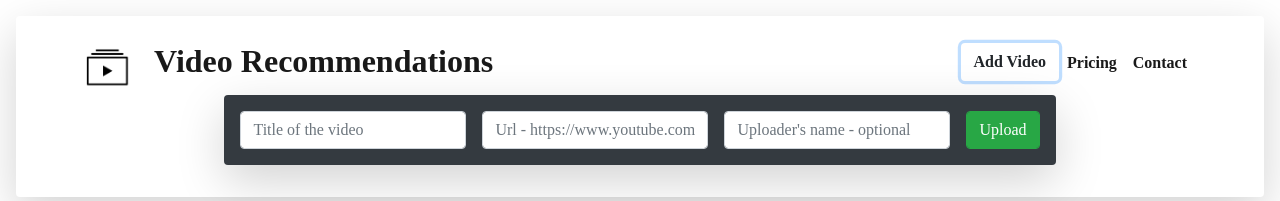
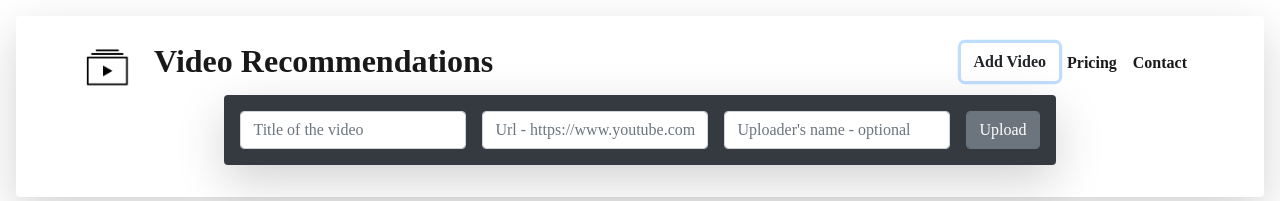
Before and after one commit to sirpfaira/cyf-video-recommendation, a React (Create React App) app in the folder client/: page / in a window 1280 px wide. Both pictures are taken after a click on the button "Add Video". Shown: the top 201 px of the page. Built offline with nearby package versions, Linux system fonts and the light colour scheme.

Commit message:
Level 199 complete

```diff
--- a/client/src/App.css
+++ b/client/src/App.css
@@ -9,7 +9,7 @@
   --icons-color: rgb(16, 88, 63);
   --button-background: rgb(174, 206, 119);
   --warning-color: rgb(245, 121, 121);
-  --pressed-button: rgb(20, 7, 204);
+  --pressed-button: rgb(10, 3, 105);
 }
 @import url('https://fonts.googleapis.com/css2?family=Fredericka+the+Great&display=swap');
 
--- a/client/src/App.js
+++ b/client/src/App.js
@@ -99,6 +99,7 @@ const App = () => {
     const author = data.get('author');
 
     if (title && url) {
+      if (url.includes('https://www.youtube.com/watch?v=')) {
         let tempArr = [...videos];
         tempArr.sort((a, b) => (a.id > b.id ? 1 : b.id > a.id ? -1 : 0));
         const newVideo = {
@@ -109,15 +110,26 @@ const App = () => {
           dislikes: 0,
           uploader: author || 'Anonymous',
         };
-      console.log(newVideo);
+        //console.log(newVideo);
         //tempArr.push(newVideo);
+        Array.from(document.querySelectorAll('input')).forEach(
+          (input) => (input.value = '')
+        );
+
         tempArr.splice(0, 0, newVideo);
         setVideos(tempArr);
+      } else {
+        alert('Invalid Url!');
+      }
+    } else {
+      alert('Fill all required fields!');
     }
   };
 
   if (videos.length > 0) {
-    videos.sort((a, b) => (a.id > b.id ? -1 : b.id > a.id ? 1 : 0));
+    //videos.sort((a, b) => (a.id > b.id ? -1 : b.id > a.id ? 1 : 0));
+    videos.sort((a, b) => (a.likes > b.likes ? -1 : b.likes > a.likes ? 1 : 0));
+
     return (
       <div className='main-container'>
         <Header addVideo={addVideo} />
--- a/client/src/Header.js
+++ b/client/src/Header.js
@@ -104,7 +104,7 @@ const Header = ({ addVideo }) => {
         </div>
         <div className='add-video-button-container form-outline'>
           <button
-            className='btn btn-success add-video-button form-control'
+            className='btn btn-secondary add-video-button form-control'
             id='submit-button'
             type='submit'
           >
--- a/package.json
+++ b/package.json
@@ -8,6 +8,7 @@
     "dev": "concurrently --kill-others-on-fail \"npm run server\" \"npm run client\""
   },
   "dependencies": {
+    "@material-ui/core": "^4.12.3",
     "express": "^4.17.1"
   },
   "devDependencies": {
```
Also changed, not shown: 1 other file (tests, documents, lock files or other folders). Lines whose indentation alone changed are shown as unchanged.
